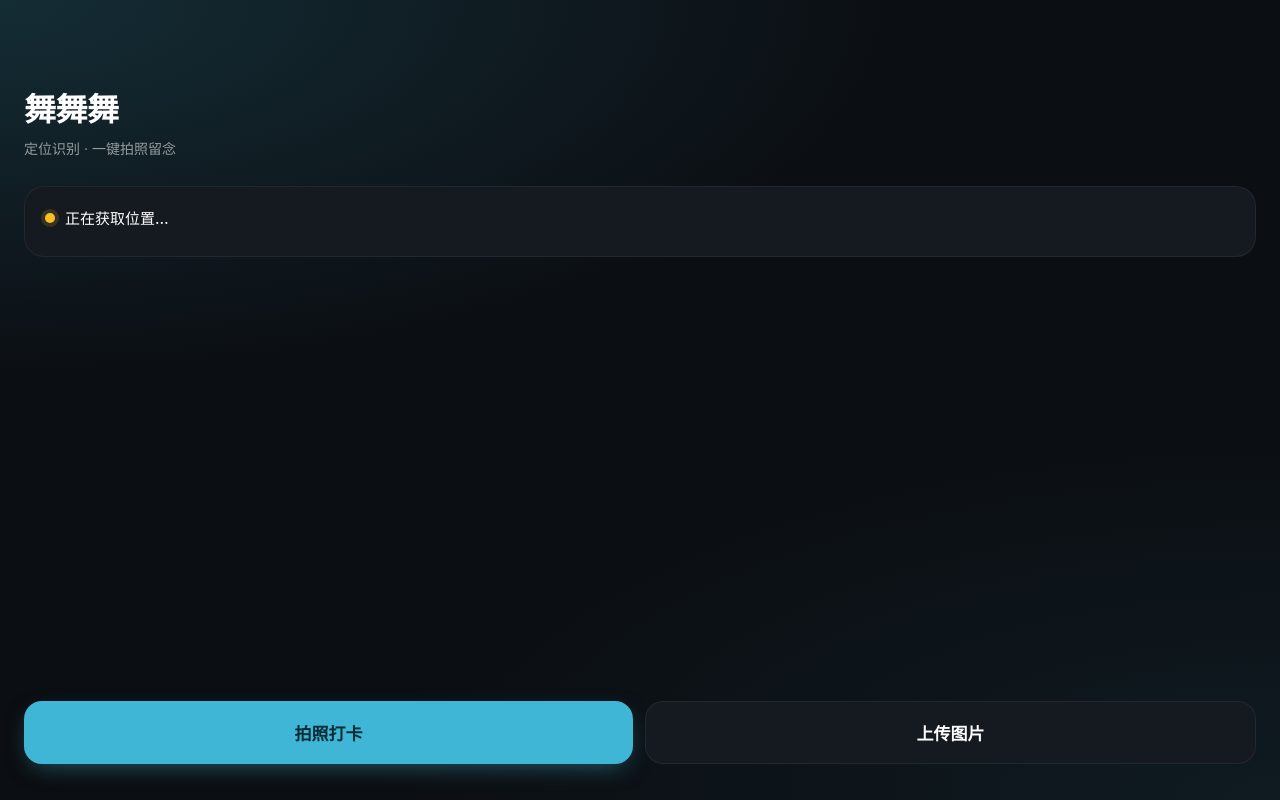
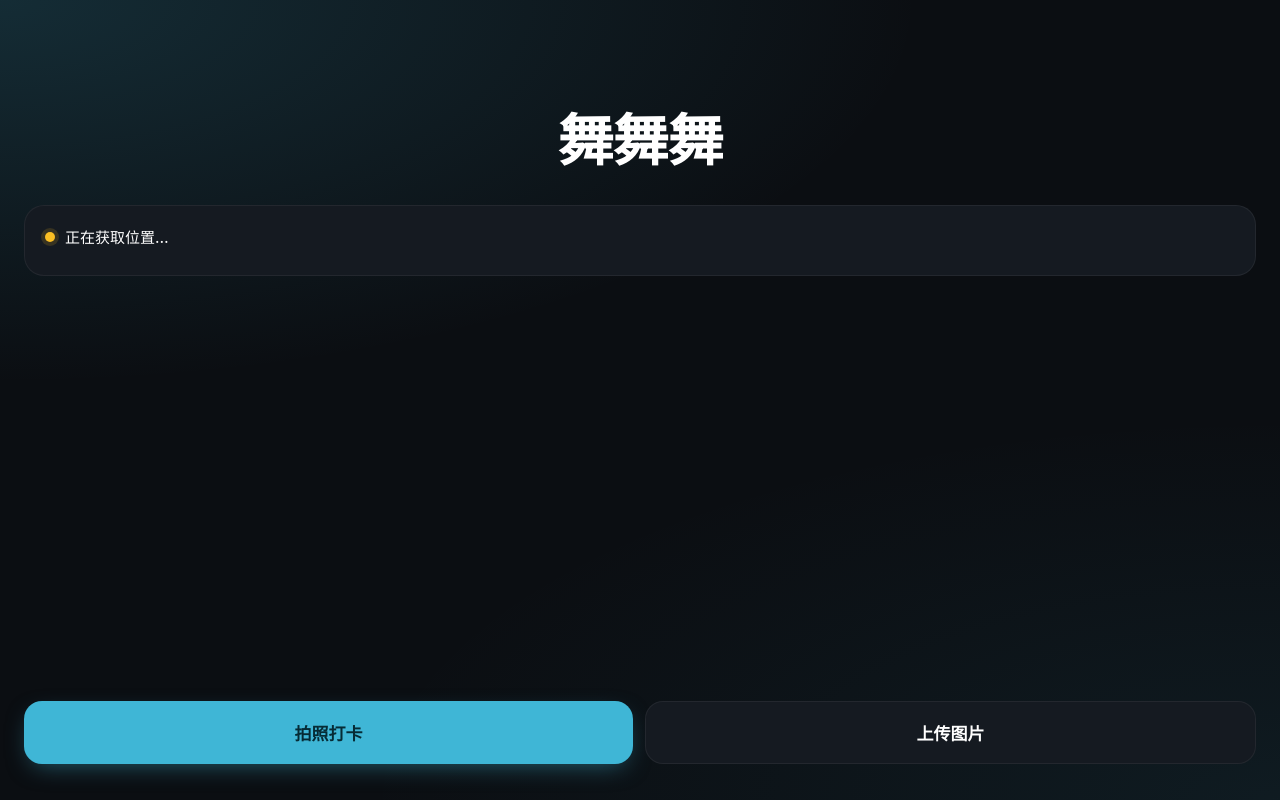
Before and after one commit to siriusharrison-png/camera-dialog, a plain HTML site: page index.html in a window 1280 px wide. Drawn offline with Linux system fonts and the light colour scheme.

Commit message:
ui: enlarge and center title, drop subtitle

```diff
--- a/index.html
+++ b/index.html
@@ -31,8 +31,7 @@
   #entry{padding:48px 24px 28px;justify-content:space-between;background:radial-gradient(120% 80% at 0% 0%,rgba(63,182,214,.18),transparent 60%),radial-gradient(120% 80% at 100% 100%,rgba(63,182,214,.08),transparent 60%),var(--bg)}
   .brand{display:flex;align-items:center;gap:8px;font-family:"Cormorant Garamond","Times New Roman",serif;font-size:22px;letter-spacing:.5px;opacity:.9}
   .brand-dot{width:6px;height:6px;border-radius:50%;background:var(--brand)}
-  .title{font-size:32px;font-weight:700;margin-top:36px;letter-spacing:-.5px}
-  .subtitle{font-size:14px;color:var(--muted);margin-top:8px}
+  .title{font-size:56px;font-weight:800;margin-top:48px;letter-spacing:-1px;text-align:center}
   .status-card{background:var(--surface);border:1px solid var(--line);border-radius:20px;padding:20px;margin:28px 0}
   .status-line{display:flex;align-items:center;gap:10px;font-size:15px;font-weight:500}
   .status-dot{width:10px;height:10px;border-radius:50%;flex-shrink:0;box-shadow:0 0 0 4px rgba(255,255,255,.04)}
@@ -102,7 +101,6 @@
 <div id="entry" class="view active">
   <div>
     <div class="title">舞舞舞</div>
-    <div class="subtitle">定位识别 · 一键拍照留念</div>
     <div class="status-card">
       <div class="status-line">
         <span class="status-dot" id="statusDot"></span>
```
